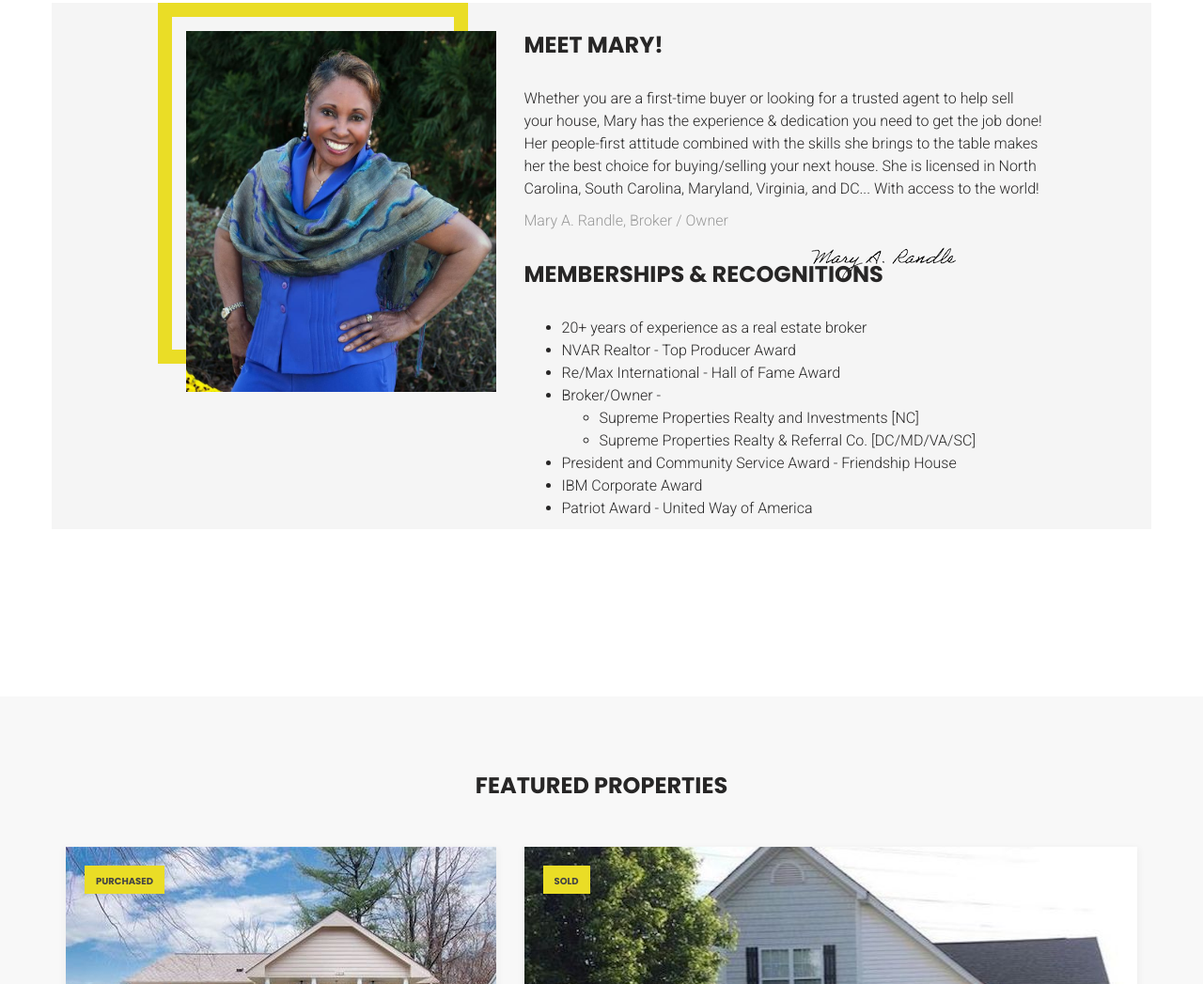
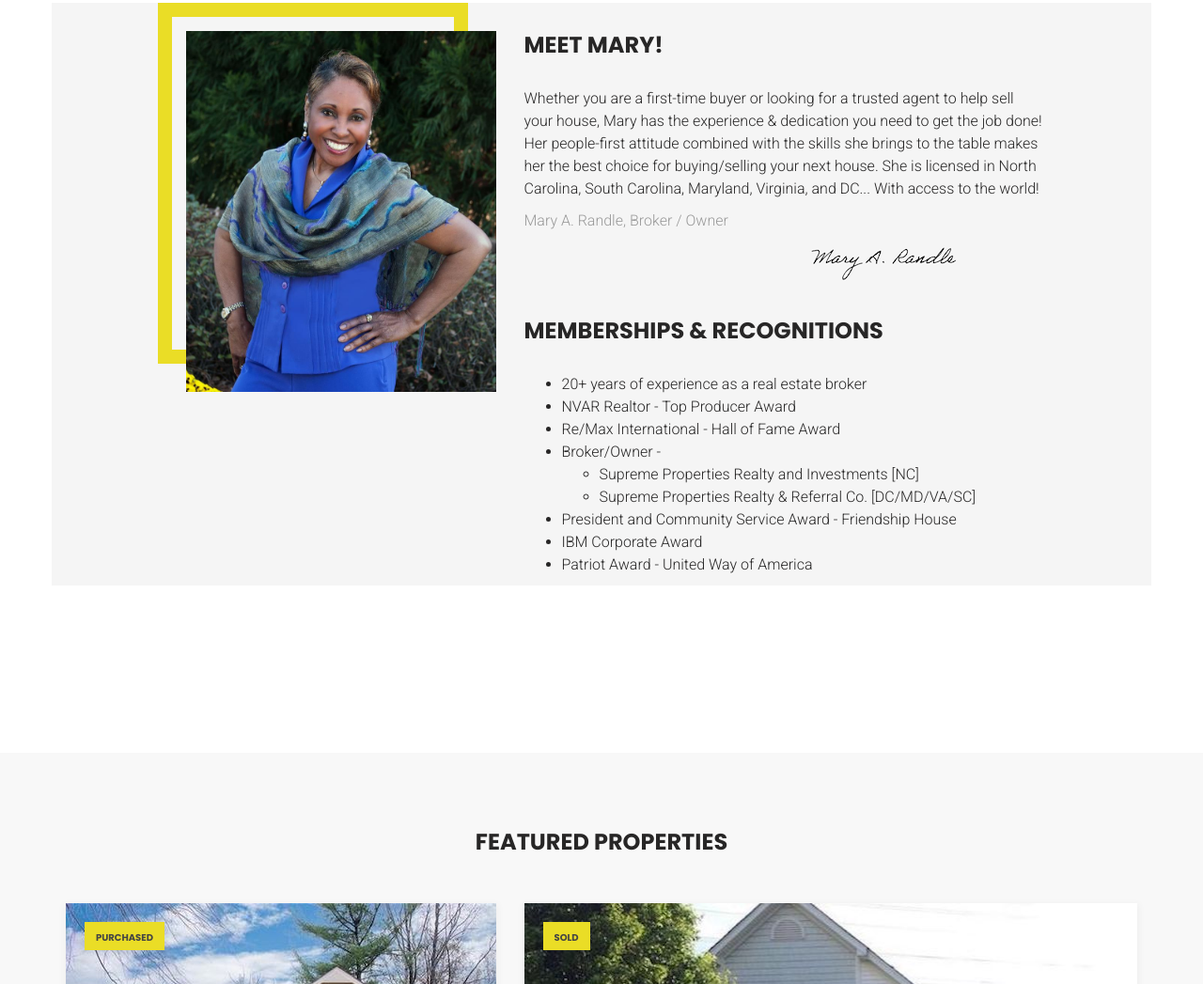
Before and after one commit to m3digital/supreme-properties, a plain HTML site: page index.html in a window 1280 px wide. Shown: the part 935-1982 px from the top of the page at 94% size. Drawn offline with Linux system fonts and the light colour scheme; some packages are replaced by stand-ins of ours; files whose address does not match are found by name.

Commit message:
fixed padding around memberships div

```diff
--- a/css/custom.css
+++ b/css/custom.css
@@ -49,3 +49,9 @@
     float: right
   }
 }
+
+@media only screen and (min-width: 992px) {
+  #memberships {
+    padding-top: 60px
+  }
+}
--- a/index.html
+++ b/index.html
@@ -181,7 +181,7 @@
                     </div>
                     <br>
                     <br>
-                    <div class="col-md-6">
+                    <div class="col-md-6" id="memberships">
                         <div class="about-text-box">
                             <h2 class="wow">Memberships & Recognitions</h2>
                             <div class="about-me">
```
